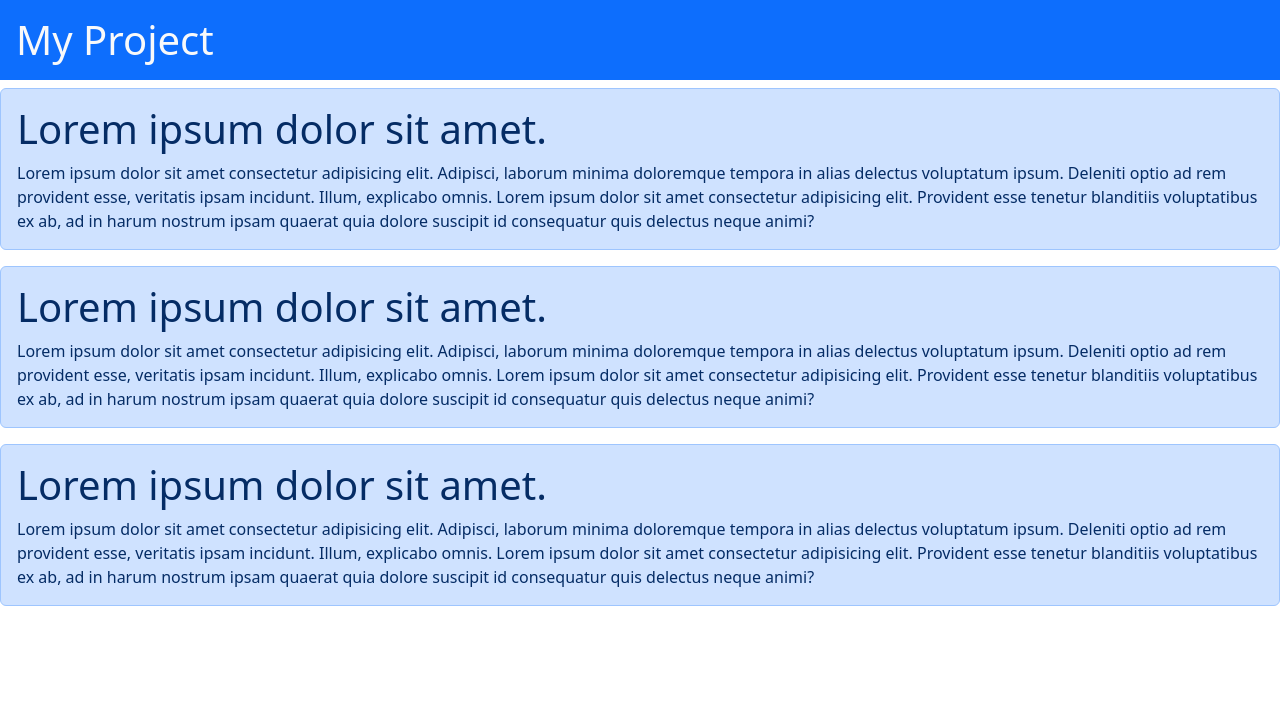
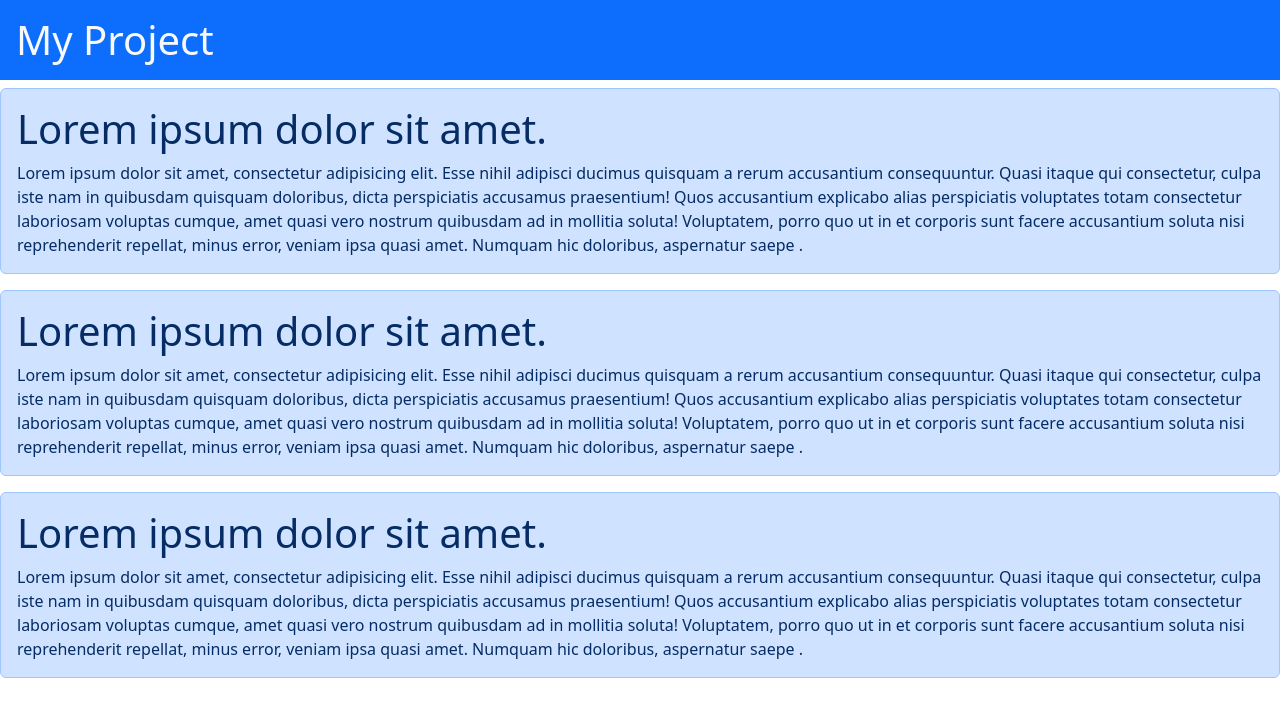
Before and after one commit to Poojakadam23/second-react-app, a React (Create React App) app: page / in a window 1280 px wide. Shown: the top 716 px of the page. Built offline with nearby package versions, Linux system fonts and the light colour scheme.

Commit message:
static website

```diff
--- a/src/App.js
+++ b/src/App.js
@@ -1,40 +1,12 @@
+import DataBlock from "./DataBlock";
+
 function App() {
   return (
     <>
       <h1 className="bg-primary text-light p-3">My Project</h1>
-
-      <div className="alert alert-primary">
-        <h1>Lorem ipsum dolor sit amet.</h1>
-        Lorem ipsum dolor sit amet consectetur adipisicing elit. Adipisci,
-        laborum minima doloremque tempora in alias delectus voluptatum ipsum.
-        Deleniti optio ad rem provident esse, veritatis ipsam incidunt. Illum,
-        explicabo omnis. Lorem ipsum dolor sit amet consectetur adipisicing
-        elit. Provident esse tenetur blanditiis voluptatibus ex ab, ad in harum
-        nostrum ipsam quaerat quia dolore suscipit id consequatur quis delectus
-        neque animi?
-      </div>
-
-      <div className="alert alert-primary">
-        <h1>Lorem ipsum dolor sit amet.</h1>
-        Lorem ipsum dolor sit amet consectetur adipisicing elit. Adipisci,
-        laborum minima doloremque tempora in alias delectus voluptatum ipsum.
-        Deleniti optio ad rem provident esse, veritatis ipsam incidunt. Illum,
-        explicabo omnis. Lorem ipsum dolor sit amet consectetur adipisicing
-        elit. Provident esse tenetur blanditiis voluptatibus ex ab, ad in harum
-        nostrum ipsam quaerat quia dolore suscipit id consequatur quis delectus
-        neque animi?
-      </div>
-
-      <div className="alert alert-primary">
-        <h1>Lorem ipsum dolor sit amet.</h1>
-        Lorem ipsum dolor sit amet consectetur adipisicing elit. Adipisci,
-        laborum minima doloremque tempora in alias delectus voluptatum ipsum.
-        Deleniti optio ad rem provident esse, veritatis ipsam incidunt. Illum,
-        explicabo omnis. Lorem ipsum dolor sit amet consectetur adipisicing
-        elit. Provident esse tenetur blanditiis voluptatibus ex ab, ad in harum
-        nostrum ipsam quaerat quia dolore suscipit id consequatur quis delectus
-        neque animi?
-      </div>
+      <DataBlock />
+      <DataBlock />
+      <DataBlock />
     </>
   );
 }
--- /dev/null
+++ b/src/DataBlock.js
@@ -0,0 +1,20 @@
+function DataBlock() {
+    return (
+      <>
+        <div className="alert alert-primary">
+          <h1>Lorem ipsum dolor sit amet.</h1>
+          Lorem ipsum dolor sit amet, consectetur adipisicing elit. Esse nihil
+          adipisci ducimus quisquam a rerum accusantium consequuntur. Quasi itaque
+          qui consectetur, culpa iste nam in quibusdam quisquam doloribus, dicta
+          perspiciatis accusamus praesentium! Quos accusantium explicabo alias
+          perspiciatis voluptates totam consectetur laboriosam voluptas cumque,
+          amet quasi vero nostrum quibusdam ad in mollitia soluta! Voluptatem,
+          porro quo ut in et corporis sunt facere accusantium soluta nisi
+          reprehenderit repellat, minus error, veniam ipsa quasi amet. Numquam hic
+          doloribus, aspernatur saepe .
+        </div>
+      </>
+    );
+  }
+
+  export default DataBlock;
```
